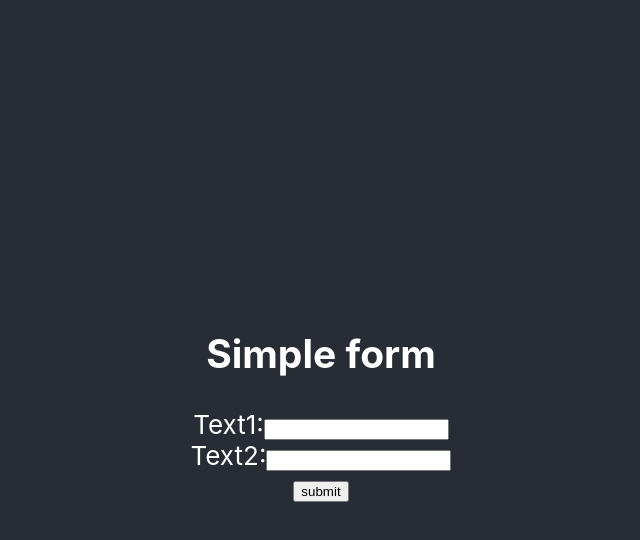
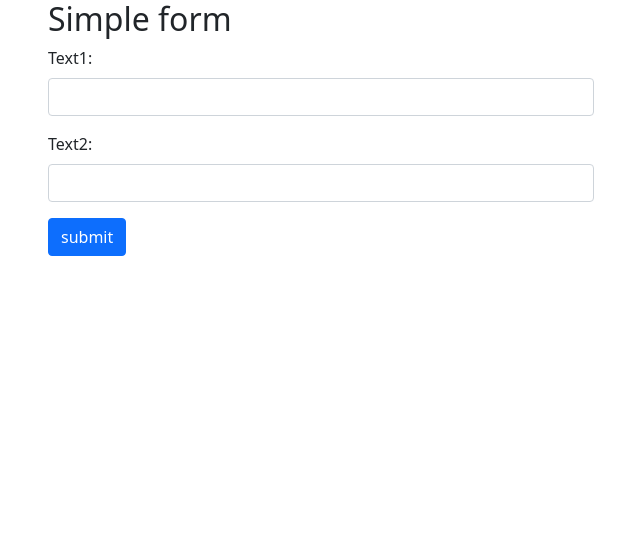
Before and after one commit to satooshi/react-form-sample, a React (Create React App) app: page / in a window 1280 px wide. Shown: the top 540 px of the page, without its empty margins (319-959 px from the left). Built offline with nearby package versions, Linux system fonts and the light colour scheme.

Commit message:
Apply bootstrap form theme

```diff
--- a/src/App.tsx
+++ b/src/App.tsx
@@ -1,17 +1,19 @@
 import React from 'react';
 import logo from './logo.svg'; // eslint-disable-line @typescript-eslint/no-unused-vars
-import './App.css';
+// import './App.css';
 import SimpleForm from './simple_form/Form';
 
 function App() {
   return (
     <div className="App">
-      <header className="App-header">
-        <div>
-          <h2>Simple form</h2>
-          <SimpleForm />
+      <div className="container">
+        <div className="row justify-content-md-center">
+          <div className="col-md-6">
+            <h2>Simple form</h2>
+            <SimpleForm />
+          </div>
         </div>
-      </header>
+      </div>
     </div>
   );
 }
--- a/src/index.tsx
+++ b/src/index.tsx
@@ -3,6 +3,7 @@ import ReactDOM from 'react-dom';
 import './index.css';
 import App from './App';
 import reportWebVitals from './reportWebVitals';
+import './custom.scss';
 
 ReactDOM.render(
   <React.StrictMode>
--- a/src/simple_form/Form.tsx
+++ b/src/simple_form/Form.tsx
@@ -47,8 +47,8 @@ const Form: React.FC = () => {
   }
 
   return (
-    <form onSubmit={handleSubmit}>
-      <div>
+    <form onSubmit={handleSubmit} noValidate>
+      <div className="mb-3">
         <TextInput
           id="text1"
           labelText="Text1"
@@ -58,7 +58,7 @@ const Form: React.FC = () => {
         />
       </div>
 
-      <div>
+      <div className="mb-3">
         <TextInput
           id="text2"
           labelText="Text2"
@@ -68,9 +68,9 @@ const Form: React.FC = () => {
         />
       </div>
 
-      <div>
-        <button type="submit">submit</button>
-      </div>
+      <button type="submit" className="btn btn-primary">
+        submit
+      </button>
     </form>
   );
 };
--- a/src/simple_form/TextInput.tsx
+++ b/src/simple_form/TextInput.tsx
@@ -20,13 +20,19 @@ const TextInput: React.FC<Props> = ({
   }
 
   return (
-    <div>
-      <label htmlFor={id}>
+    <>
+      <label className="form-label" htmlFor={id}>
         {labelText}:
-        <input type="input" id={id} value={value} onChange={handleChange} />
       </label>
-      {error ? <p>{error}</p> : null}
-    </div>
+      <input
+        type="input"
+        id={id}
+        className={error ? 'form-control is-invalid' : 'form-control'}
+        value={value}
+        onChange={handleChange}
+      />
+      {error ? <div className="invalid-feedback">{error}</div> : null}
+    </>
   );
 };
 
```
